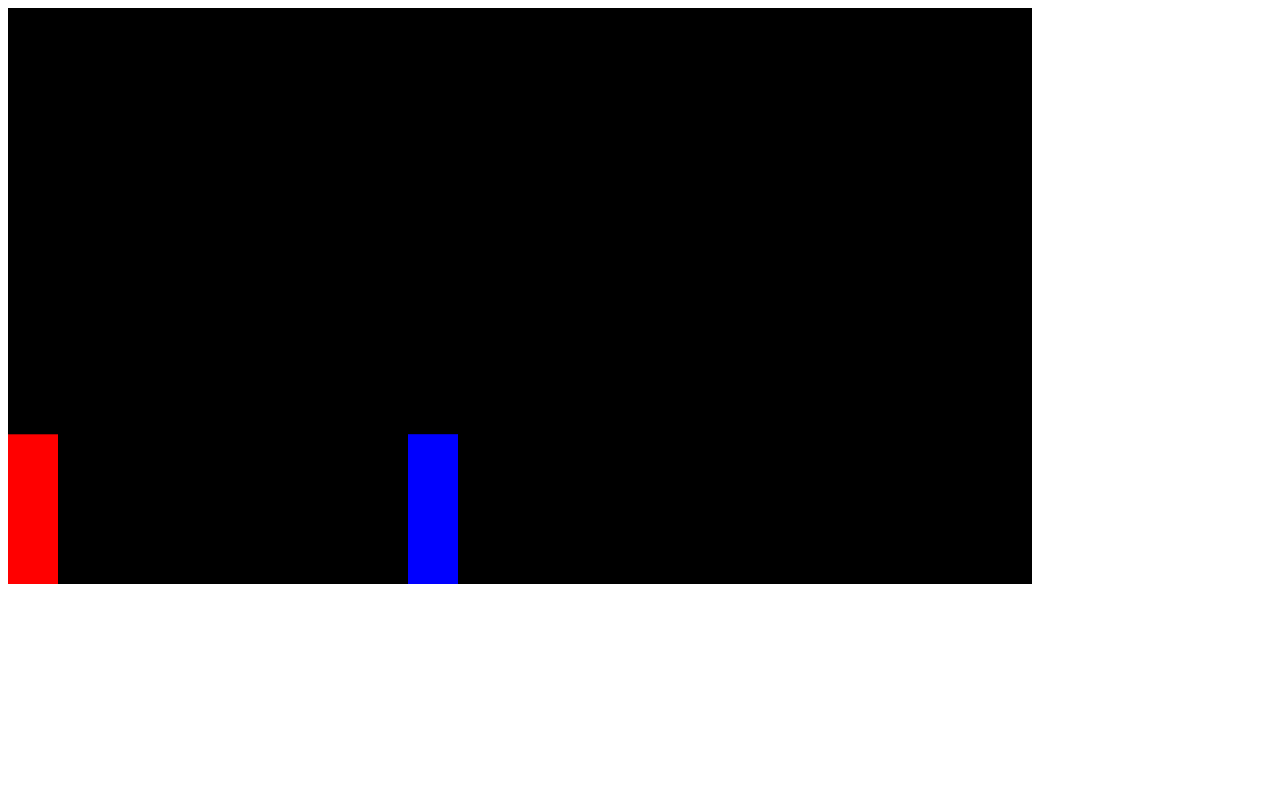
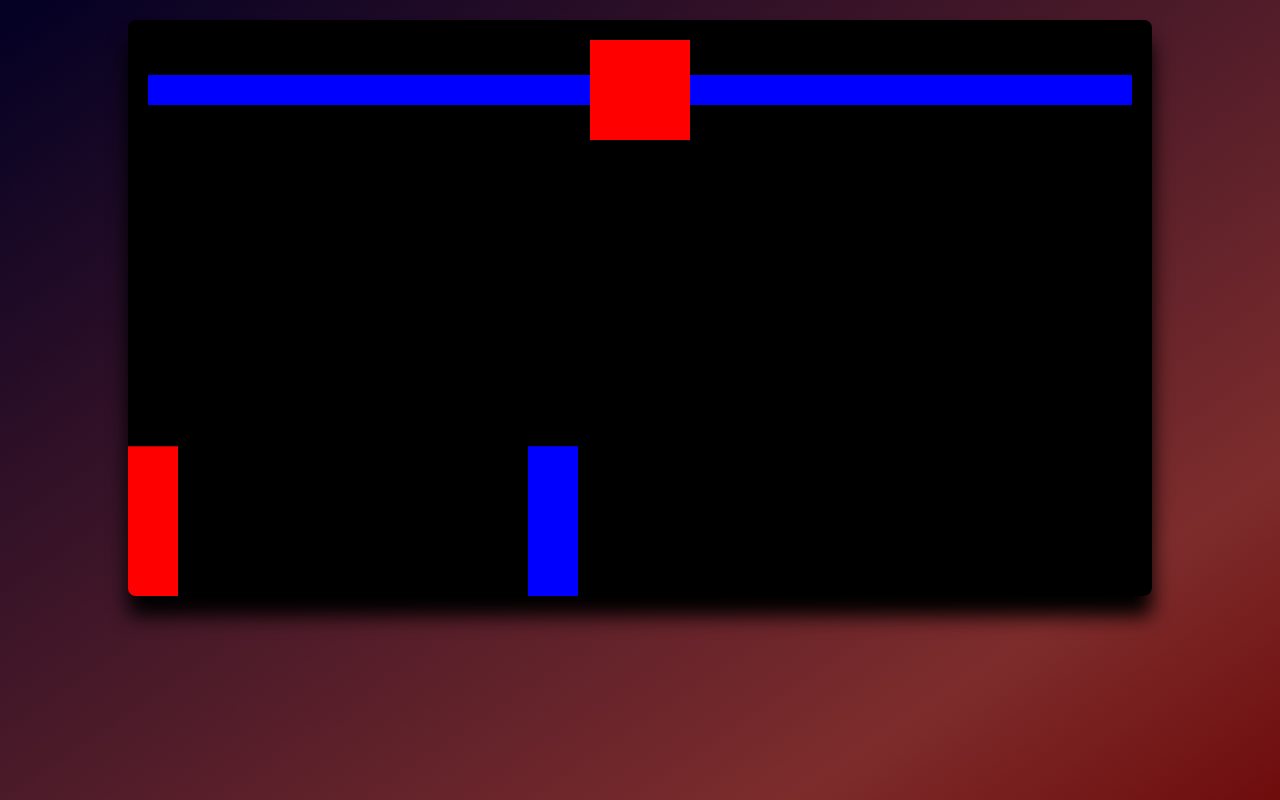
Before and after one commit to Anathretic/fighting-game, a plain HTML site: page index.html in a window 1280 px wide. Drawn offline with Linux system fonts and the light colour scheme.

Commit message:
created health bar interface and added some styles

```diff
--- /dev/null
+++ b/css/style.css
@@ -0,0 +1,81 @@
+*,
+*::after,
+*::before {
+	box-sizing: border-box;
+	margin: 0;
+	padding: 0;
+}
+
+html {
+	width: 100%;
+	height: 100%;
+	background-image: linear-gradient(146deg, rgba(2, 0, 36, 1) 0%, rgba(125, 44, 44, 1) 80%, rgba(111, 12, 12, 1) 100%);
+}
+body {
+	display: flex;
+	justify-content: center;
+	align-items: center;
+	overflow: hidden;
+}
+
+.container {
+	position: relative;
+	display: inline-block;
+	top: 20px;
+}
+
+.box {
+	position: absolute;
+	display: flex;
+	align-items: center;
+	padding: 20px;
+	width: 100%;
+}
+
+canvas {
+	border-radius: 8px;
+	box-shadow: 0 20px 20px black;
+}
+
+.player-health-wrapper,
+.enemy-health-wrapper {
+	position: relative;
+	height: 30px;
+	width: 100%;
+}
+
+.player-health-wrapper {
+	display: flex;
+	justify-content: flex-end;
+}
+
+.timer {
+	background-color: red;
+	width: 100px;
+	height: 100px;
+	flex-shrink: 0;
+}
+
+.enemy-health,
+.player-health {
+	background-color: yellow;
+	height: 30px;
+	width: 100%;
+}
+
+.player-health-background,
+.enemy-health-background {
+	position: absolute;
+	top: 0;
+	right: 0;
+	bottom: 0;
+	background-color: blue;
+}
+
+.player-health-background {
+	width: 100%;
+}
+
+.enemy-health-background {
+	left: 0;
+}
--- a/index.html
+++ b/index.html
@@ -4,9 +4,23 @@
     <meta charset="UTF-8">
     <meta name="viewport" content="width=device-width, initial-scale=1.0">
     <title>Fighting Game</title>
+    <link rel="stylesheet" href="css/style.css">
 </head>
 <body>
-    <canvas></canvas>
-    <script src="main.js"></script>
+    <div class="container">
+        <div class="box">
+            <div class="player-health-wrapper">
+                <div class="player-health"></div>
+                <div id="playerHealth" class="player-health-background"></div>
+            </div>
+            <div class="timer"></div>
+            <div class="enemy-health-wrapper">
+                <div class="enemy-health"></div>
+                <div id="enemyHealth" class="enemy-health-background"></div>
+            </div>
+        </div>
+        <canvas></canvas>
+    </div>
+    <script src="js/main.js"></script>
 </body>
 </html>
--- a/main.js
+++ b/js/main.js
@@ -26,6 +26,7 @@ class Sprite {
 		}
 		this.color = color
 		this.isAttacking
+		this.health = 100
 	}
 
 	draw() {
@@ -34,8 +35,8 @@ class Sprite {
 
 		//attack box
 		if (this.isAttacking) {
-		c.fillStyle = 'green'
-		c.fillRect(this.attackBox.position.x, this.attackBox.position.y, this.attackBox.width, this.attackBox.height)
+			c.fillStyle = 'green'
+			c.fillRect(this.attackBox.position.x, this.attackBox.position.y, this.attackBox.width, this.attackBox.height)
 		}
 	}
 
@@ -148,12 +149,14 @@ function animate() {
 	//detect for collision
 	if (rectangularCollision({ rectangle1: player, rectangle2: enemy }) && player.isAttacking) {
 		player.isAttacking = false
-		console.log('text')
+		enemy.health -= 20
+		document.querySelector('#enemyHealth').style.width = enemy.health + '%'
 	}
 
-    if (rectangularCollision({ rectangle1: enemy, rectangle2: player }) && enemy.isAttacking) {
+	if (rectangularCollision({ rectangle1: enemy, rectangle2: player }) && enemy.isAttacking) {
 		enemy.isAttacking = false
-		console.log('text')
+		player.health -= 20
+		document.querySelector('#playerHealth').style.width = player.health + '%'
 	}
 }
 
```
